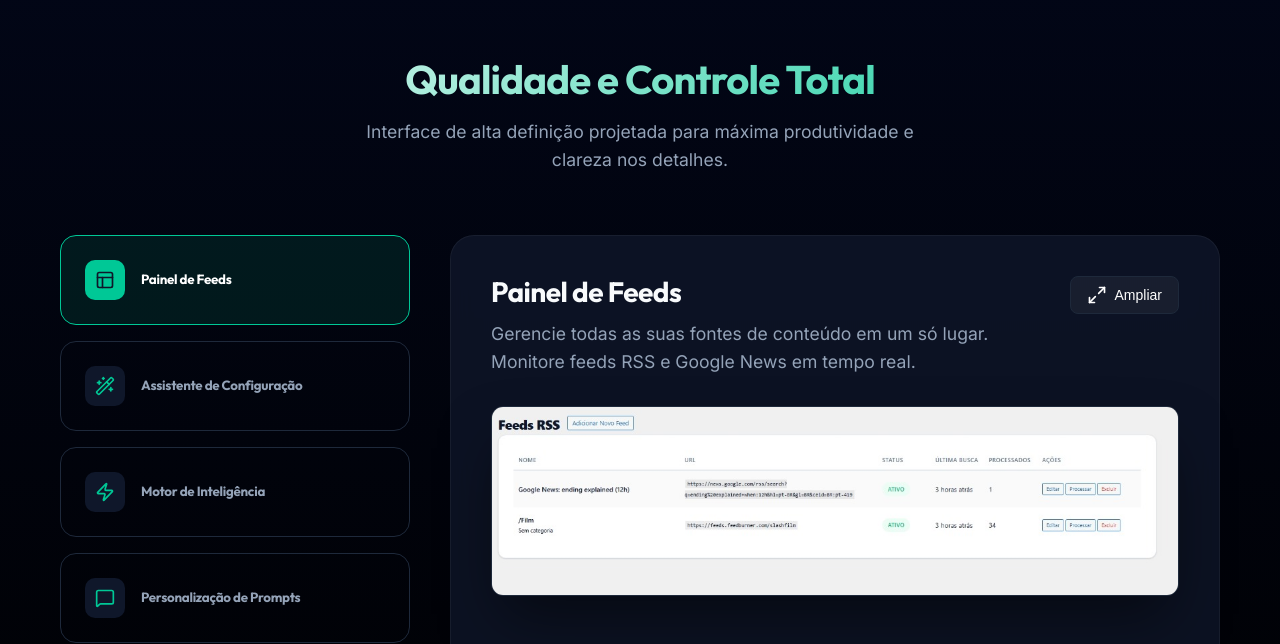
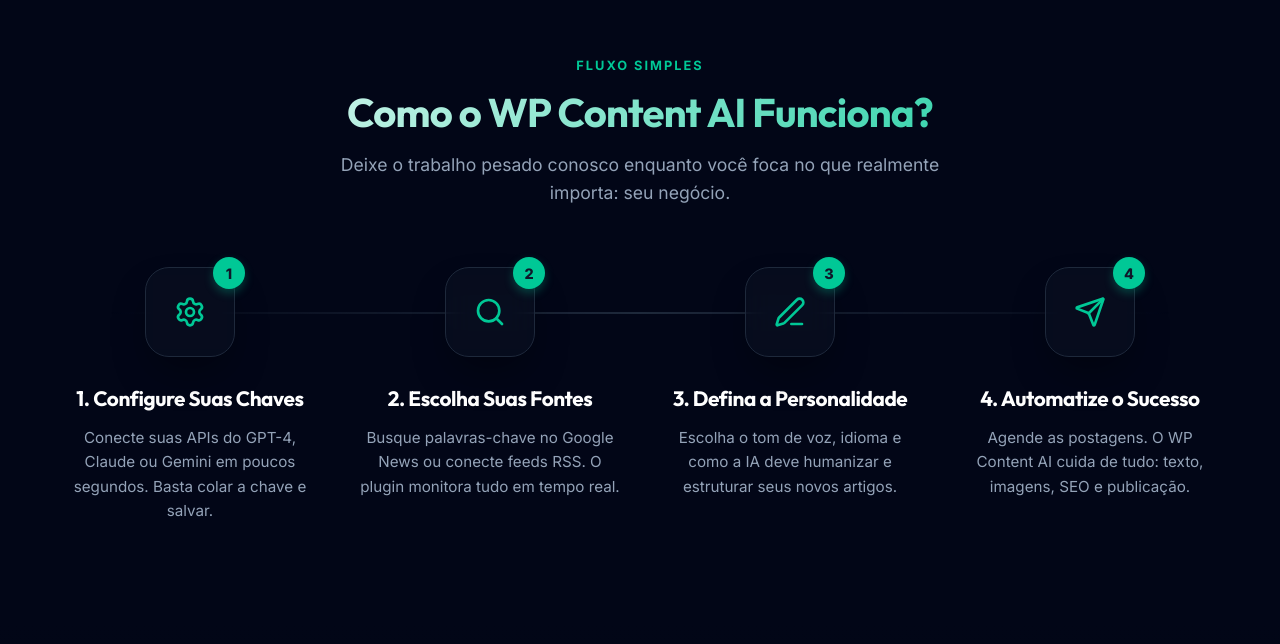
Before and after one commit to acelinosilva/wp-content-ai-landing, a React (Vite) app: page / in a window 1280 px wide. Shown: the part 2288-2932 px from the top of the page. Built offline with nearby package versions, Linux system fonts and the light colour scheme.

Commit message:
fix: add missing HowItWorks section and link component in App.jsx

```diff
--- a/src/App.jsx
+++ b/src/App.jsx
@@ -2,6 +2,7 @@
 import Header from './components/Header'
 import Hero from './components/Hero'
 import Features from './components/Features'
+import HowItWorks from './components/HowItWorks'
 import InterfaceShowcase from './components/InterfaceShowcase'
 import Pricing from './components/Pricing'
 import FAQ from './components/FAQ'
@@ -14,6 +15,7 @@
             <main>
                 <Hero />
                 <Features />
+                <HowItWorks />
                 <InterfaceShowcase />
                 <Pricing />
                 <FAQ />
--- /dev/null
+++ b/src/components/HowItWorks.jsx
@@ -0,0 +1,169 @@
+import React from 'react';
+import { Settings, Search, Edit3, Send } from 'lucide-react';
+
+const HowItWorks = () => {
+    const steps = [
+        {
+            icon: <Settings size={32} className="text-primary" />,
+            title: "1. Configure Suas Chaves",
+            description: "Conecte suas APIs do GPT-4, Claude ou Gemini em poucos segundos. Basta colar a chave e salvar."
+        },
+        {
+            icon: <Search size={32} className="text-primary" />,
+            title: "2. Escolha Suas Fontes",
+            description: "Busque palavras-chave no Google News ou conecte feeds RSS. O plugin monitora tudo em tempo real."
+        },
+        {
+            icon: <Edit3 size={32} className="text-primary" />,
+            title: "3. Defina a Personalidade",
+            description: "Escolha o tom de voz, idioma e como a IA deve humanizar e estruturar seus novos artigos."
+        },
+        {
+            icon: <Send size={32} className="text-primary" />,
+            title: "4. Automatize o Sucesso",
+            description: "Agende as postagens. O WP Content AI cuida de tudo: texto, imagens, SEO e publicação."
+        }
+    ];
+
+    return (
+        <section id="how-it-works" className="how-section">
+            <div className="container">
+                <div className="section-title animate-fade-in">
+                    <span className="subtitle">Fluxo Simples</span>
+                    <h2>Como o WP Content AI Funciona?</h2>
+                    <p>Deixe o trabalho pesado conosco enquanto você foca no que realmente importa: seu negócio.</p>
+                </div>
+
+                <div className="steps-container">
+                    <div className="steps-line"></div>
+                    {steps.map((step, index) => (
+                        <div key={index} className="step-item animate-up" style={{ animationDelay: `${index * 0.2}s` }}>
+                            <div className="step-icon-wrapper">
+                                <div className="step-icon glass-effect">
+                                    {step.icon}
+                                </div>
+                                <div className="step-number">{index + 1}</div>
+                            </div>
+                            <div className="step-content">
+                                <h3>{step.title}</h3>
+                                <p>{step.description}</p>
+                            </div>
+                        </div>
+                    ))}
+                </div>
+            </div>
+
+            <style dangerouslySetInnerHTML={{
+                __html: `
+        .how-section {
+          padding: var(--section-padding);
+          background: var(--bg-main);
+          position: relative;
+        }
+
+        .steps-container {
+          display: grid;
+          grid-template-columns: repeat(auto-fit, minmax(250px, 1fr));
+          gap: 40px;
+          position: relative;
+          margin-top: 60px;
+        }
+
+        .steps-line {
+            position: absolute;
+            top: 45px;
+            left: 50px;
+            right: 50px;
+            height: 2px;
+            background: linear-gradient(to right, transparent, var(--border), transparent);
+            z-index: 1;
+        }
+
+        @media (max-width: 991px) {
+            .steps-line { display: none; }
+        }
+
+        .step-item {
+          text-align: center;
+          position: relative;
+          z-index: 2;
+        }
+
+        .step-icon-wrapper {
+          position: relative;
+          width: 90px;
+          height: 90px;
+          margin: 0 auto 30px;
+        }
+
+        .step-icon {
+          width: 100%;
+          height: 100%;
+          border-radius: 24px;
+          display: flex;
+          align-items: center;
+          justify-content: center;
+          border: 1px solid var(--border);
+          background: rgba(15, 23, 42, 0.4);
+          box-shadow: 0 20px 40px -10px rgba(0, 0, 0, 0.4);
+        }
+
+        .step-number {
+          position: absolute;
+          top: -10px;
+          right: -10px;
+          width: 32px;
+          height: 32px;
+          background: var(--primary);
+          color: var(--secondary);
+          border-radius: 50%;
+          display: flex;
+          align-items: center;
+          justify-content: center;
+          font-weight: 800;
+          font-size: 0.9rem;
+          box-shadow: 0 4px 10px rgba(0, 200, 150, 0.3);
+        }
+
+        .step-content h3 {
+          font-size: 1.3rem;
+          margin-bottom: 15px;
+          color: #fff;
+        }
+
+        .step-content p {
+          color: var(--text-muted);
+          font-size: 0.95rem;
+          line-height: 1.6;
+        }
+
+        @media (max-width: 768px) {
+            .steps-container {
+                grid-template-columns: 1fr;
+                gap: 60px;
+            }
+            .step-item {
+                display: flex;
+                text-align: left;
+                gap: 24px;
+                align-items: flex-start;
+            }
+            .step-icon-wrapper {
+                margin: 0;
+                flex-shrink: 0;
+                width: 70px;
+                height: 70px;
+            }
+            .step-icon {
+                border-radius: 18px;
+            }
+            .step-content h3 {
+                margin-bottom: 8px;
+            }
+        }
+      `}} />
+        </section>
+    );
+};
+
+export default HowItWorks;
```
